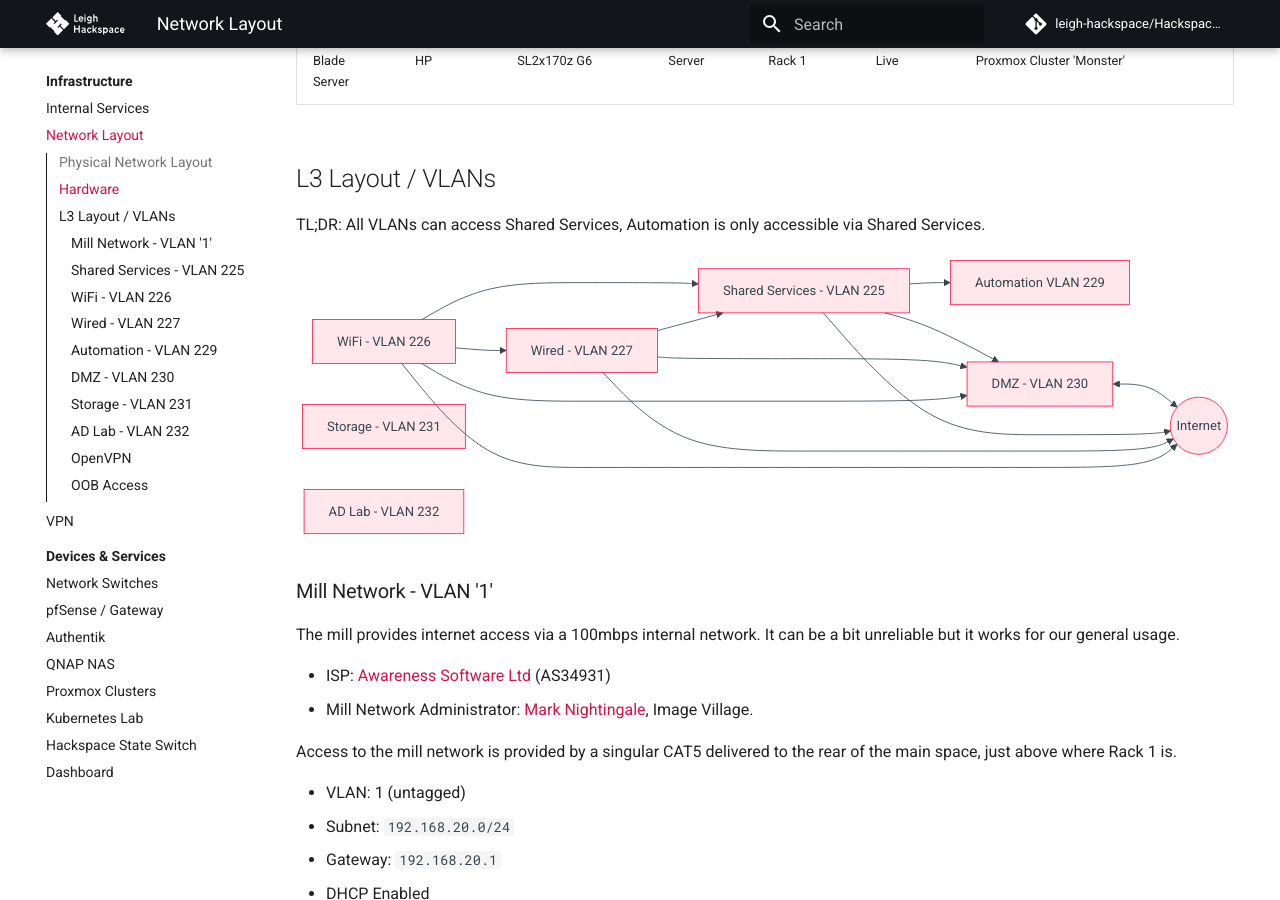
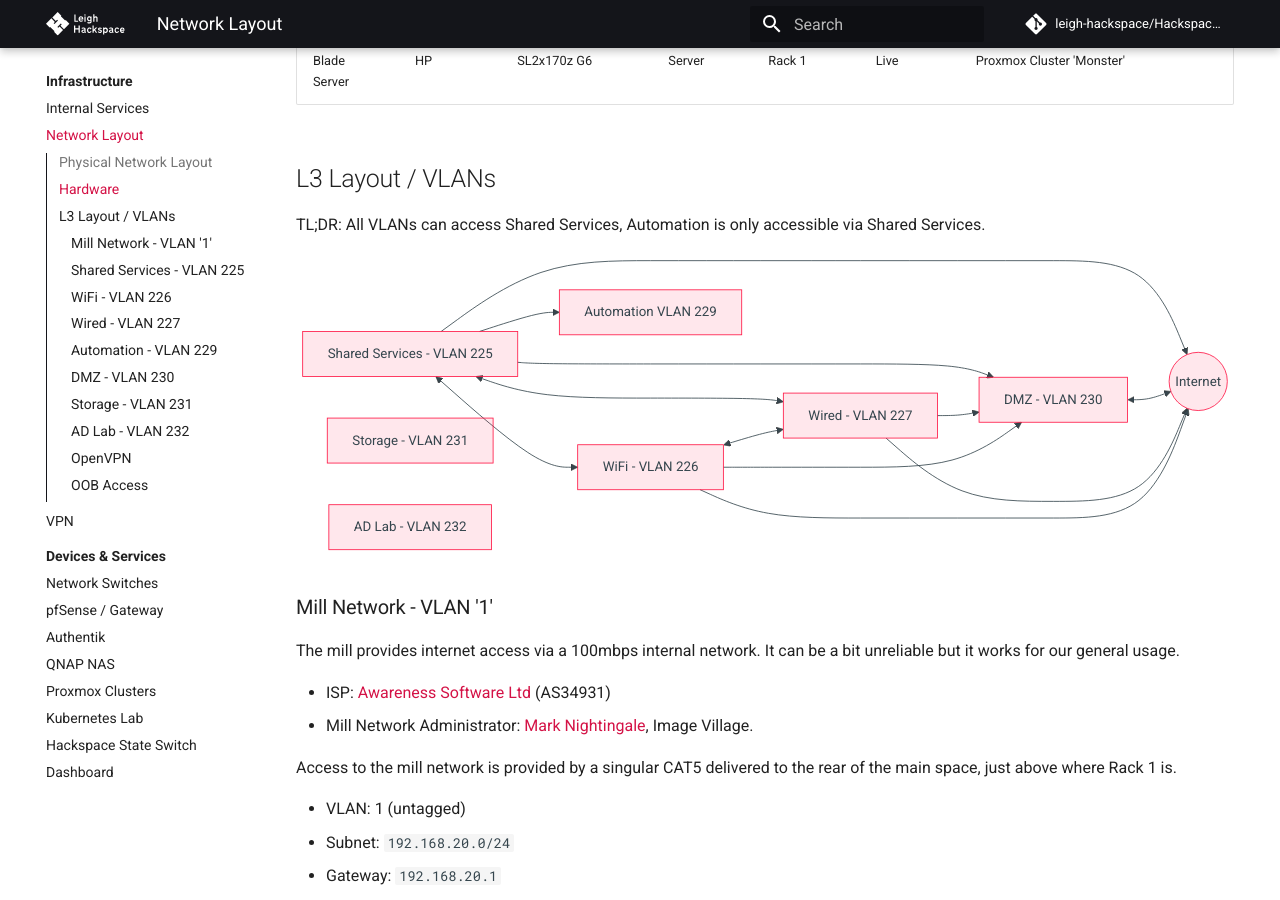
Before and after one commit to leigh-hackspace/HackspaceWiki, an MkDocs documentation site: the page built from docs/infrastructure/network_layout.md, in a window 1280 px wide and 900 px high, scrolled down 1598 px. Built offline with MkDocs 1.6.1 and Material for MkDocs 9.7.7, drawn with Linux system fonts in a browser that asks for light colours; comment, search, counter and statistics services are not loaded; the version menu is left out.

````diff
--- a/docs/infrastructure/network_layout.md
+++ b/docs/infrastructure/network_layout.md
@@ -90,19 +90,21 @@ graph LR
     STORAGE[Storage - VLAN 231]
     ADLAB[AD Lab - VLAN 232]
 
+    SHARED --> INTERNET
+    SHARED --> DMZ
+    SHARED --> AUTOMATION
+    SHARED <--> WiFi
+    SHARED <--> WIRED
+
     DMZ <--> INTERNET
-    SHARED --> INTERNET
+
+    WIRED --> DMZ
     WIRED --> INTERNET
+
+    WiFi --> DMZ
     WiFi --> INTERNET
+    WiFi <--> WIRED
 
-    SHARED --> DMZ
-    WIRED --> DMZ
-    WiFi --> DMZ
-
-    WiFi --> SHARED
-    WIRED --> SHARED
-    WiFi --> WIRED
-    SHARED --> AUTOMATION
 ```
 
 ### Mill Network - VLAN '1'
````
